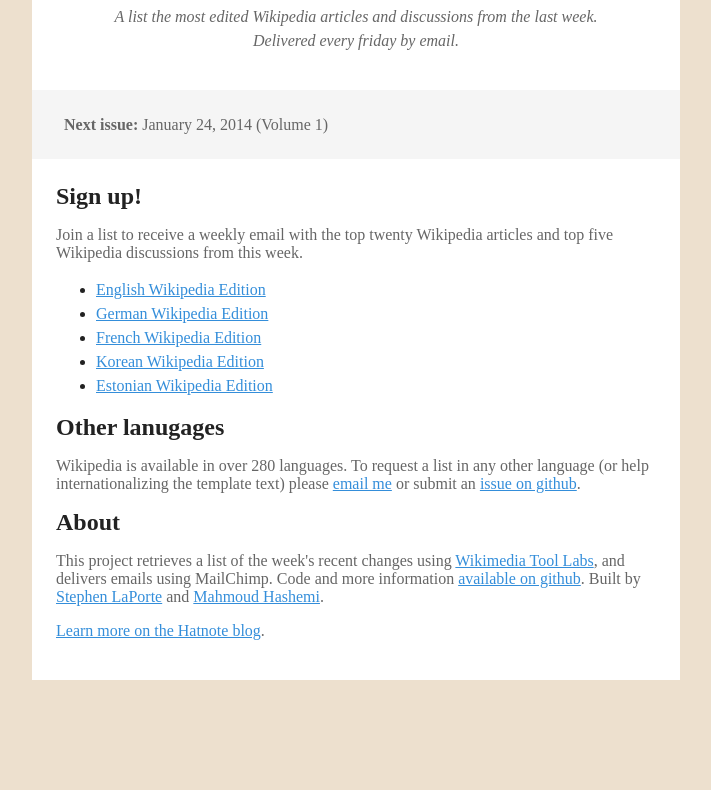
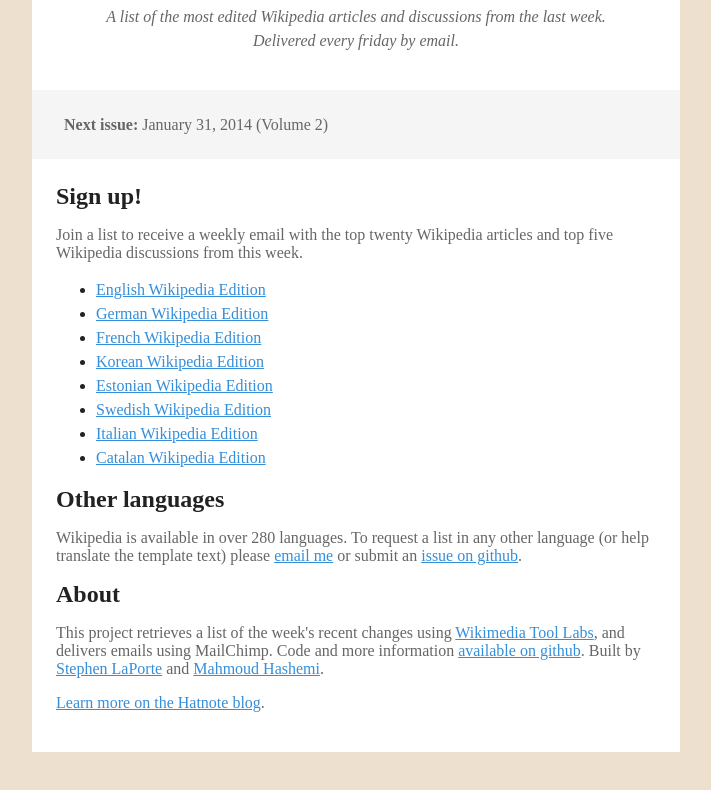
Before and after one commit to hatnote/weeklypedia-landing, a plain HTML site: page static/index.html in a window 1280 px wide. Shown: the part 156-946 px from the top of the page, without its empty margins (284-995 px from the left). Before the commit the page ends 916 px from the top, so only its background shows below. Drawn offline with Linux system fonts and the light colour scheme.

Commit message:
adding new languages and stuff

```diff
--- a/static/index.html
+++ b/static/index.html
@@ -10,11 +10,11 @@
 <body>
   <header>
   <h1><span>Weeklypedia</span> </h1>
-  <p>A list the most edited Wikipedia articles and discussions from the last week.</p>
+  <p>A list of the most edited Wikipedia articles and discussions from the last week.</p>
   <p>Delivered every friday by email.</p>
   </header>
   <section class="announce">
-    <p>Next issue: <span class="date">January 24, 2014 (Volume 1)</span></p>
+    <p>Next issue: <span class="date">January 31, 2014 (Volume 2)</span></p>
   </section>
   <article>
     <section>
@@ -26,11 +26,14 @@
         <li><a href="http://eepurl.com/MMmVX">French Wikipedia Edition</a></li>
         <li><a href="http://eepurl.com/MMm8n">Korean Wikipedia Edition</a></li>
         <li><a href="http://eepurl.com/MMnlf">Estonian Wikipedia Edition</a></li>
+	<li><a href="http://eepurl.com/MMTnP">Swedish Wikipedia Edition</a></li>
+	<li><a href="http://eepurl.com/MQTPb">Italian Wikipedia Edition</a></li>
+	<li><a href="http://eepurl.com/M7HU9">Catalan Wikipedia Edition</a></li>
       </ul>
     </section>
     <section>
-      <h2>Other lanugages</h2>
-      <p>Wikipedia is available in over 280 languages. To request a list in any other language (or help internationalizing the template text) please <a href="mailto:stephen.laporte@gmail.com">email me</a>  or submit an <a href="https://github.com/hatnote/weeklypedia/issues">issue on github</a>.
+      <h2>Other languages</h2>
+      <p>Wikipedia is available in over 280 languages. To request a list in any other language (or help translate the template text) please <a href="mailto:stephen.laporte@gmail.com">email me</a>  or submit an <a href="https://github.com/hatnote/weeklypedia/issues">issue on github</a>.
     </section>
     <section>
       <h2>About</h2>
```
